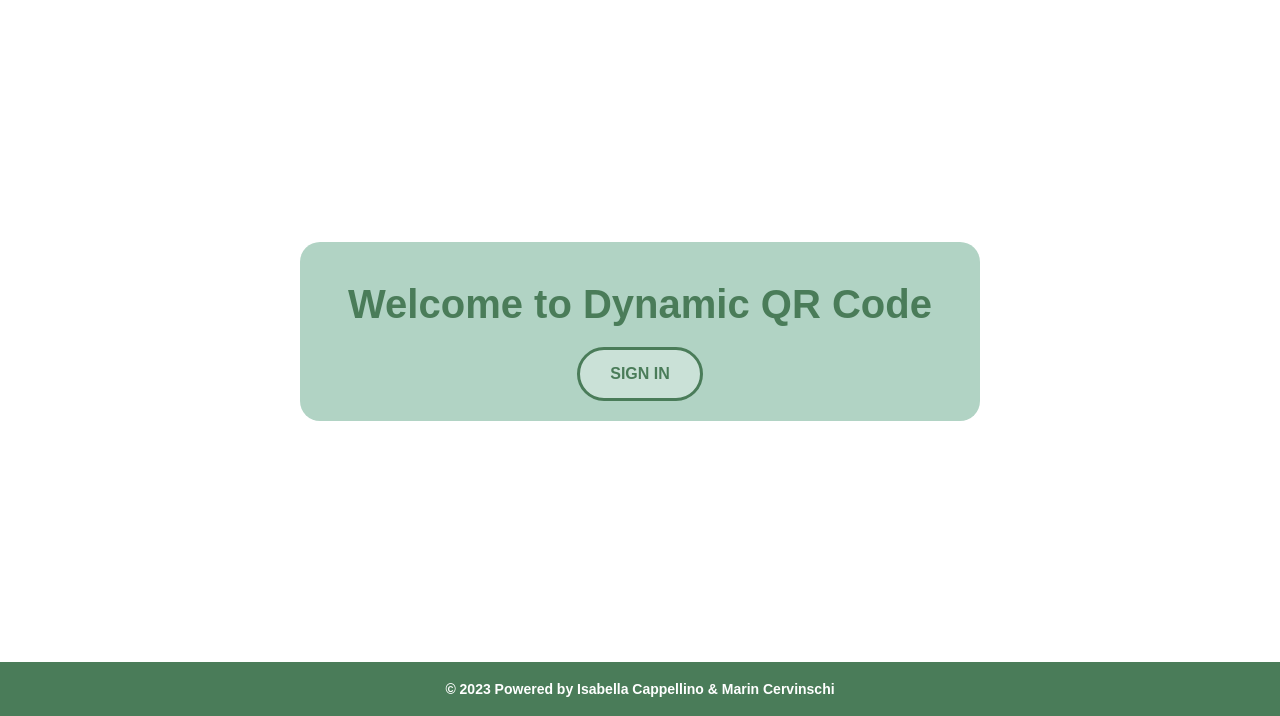
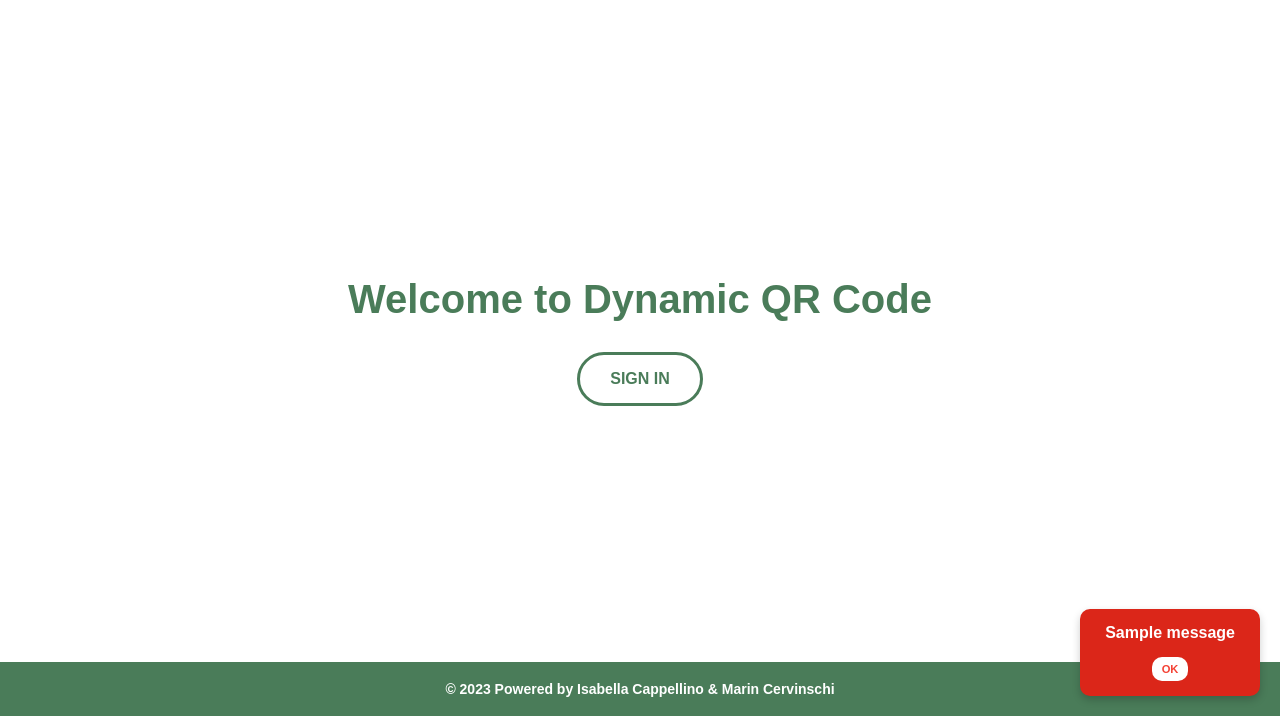
Before and after one commit to MarinCervinschi/QR-flask, a Flask app: page / in a window 1280 px wide. Shown: the part 84-800 px from the top of the page. Run offline with Flask 3, Linux system fonts and the light colour scheme; one stand-in notice (Sample message) is shown.

Commit message:
feat: add flash message

```diff
--- a/app/static/style.css
+++ b/app/static/style.css
@@ -69,9 +69,8 @@ main {
     flex-direction: column;
     justify-content: center;
     align-items: center;
-    gap: 20px;
+    gap: 30px;
     padding: 20px;
-    background-color: var(--details2-color);
     border-radius: 20px;
 }
 
@@ -238,6 +237,57 @@ main {
     box-shadow: 0px 4px 8px rgba(0, 0, 0, 0.2);
 }
 
+.flash {
+    position: fixed;
+    bottom: 20px;
+    right: 20px;
+    padding: 15px 25px;
+    background-color: #db2619; /* Rosso intenso */
+    color: white;
+    border-radius: 10px;
+    font-size: 1rem;
+    box-shadow: 0px 4px 8px rgba(0, 0, 0, 0.2);
+    display: flex;
+    flex-direction: column;
+    align-items: center;
+    justify-content: space-between;
+    gap: 15px;
+    animation: fade-in 0.5s ease-out;
+    z-index: 9999;
+}
+
+.flash p {
+    margin: 0;
+    font-weight: bold;
+}
+
+.flash button {
+    background-color: white;
+    color: #f44336;
+    border: none;
+    border-radius: 10px;
+    padding: 6px 10px;
+    font-size: 0.7rem;
+    font-weight: bold;
+    cursor: pointer;
+    transition: transform 0.6s;
+}
+
+.flash button:hover {
+    transform: scale(1.1);
+}
+
+@keyframes fade-in {
+    from {
+        opacity: 0;
+        transform: translateY(30px);
+    }
+    to {
+        opacity: 1;
+        transform: translateY(0);
+    }
+}
+
 /* Adattamenti per dispositivi medi */
 @media (max-width: 1024px) {
     .dashboard-container {
--- a/app/templates/admin.html
+++ b/app/templates/admin.html
@@ -13,10 +13,6 @@
                     <label for="password">Password</label>
                     <input type="password" id="password" name="password" required>
                 </div>
-                {% for message in get_flashed_messages() %}
-                    <div class="flash">{{ message }}</div>
-                {% endfor %}
-
                 <button type="submit">SIGN IN</button>
             </form>
         </div>
--- a/app/templates/base.html
+++ b/app/templates/base.html
@@ -14,9 +14,23 @@
     <main>
         {% block content %}
         {% endblock %}
+        {% for message in get_flashed_messages() %}
+            <div class="flash">
+                <p>{{ message }}</p>
+                <button onclick="hideFlash()">OK</button>
+            </div>
+        {% endfor %}
     </main>
     <footer>
         <p>&copy; 2023 Powered by Isabella Cappellino & Marin Cervinschi</p>
     </footer>
+    <script>
+        function hideFlash() {
+            const flash = document.querySelector('.flash');
+            if (flash) {
+                flash.style.display = 'none';
+            }
+        }
+    </script>
 </body>
 </html>
--- a/app/templates/dashboard.html
+++ b/app/templates/dashboard.html
@@ -27,7 +27,6 @@
                     <button class="grid-button" style="background-color: blue;">
                         <i class='bx bx-qr-scan' ></i>
                     </button>
-
                 {% endfor %}
             </div>
         </div>
```
